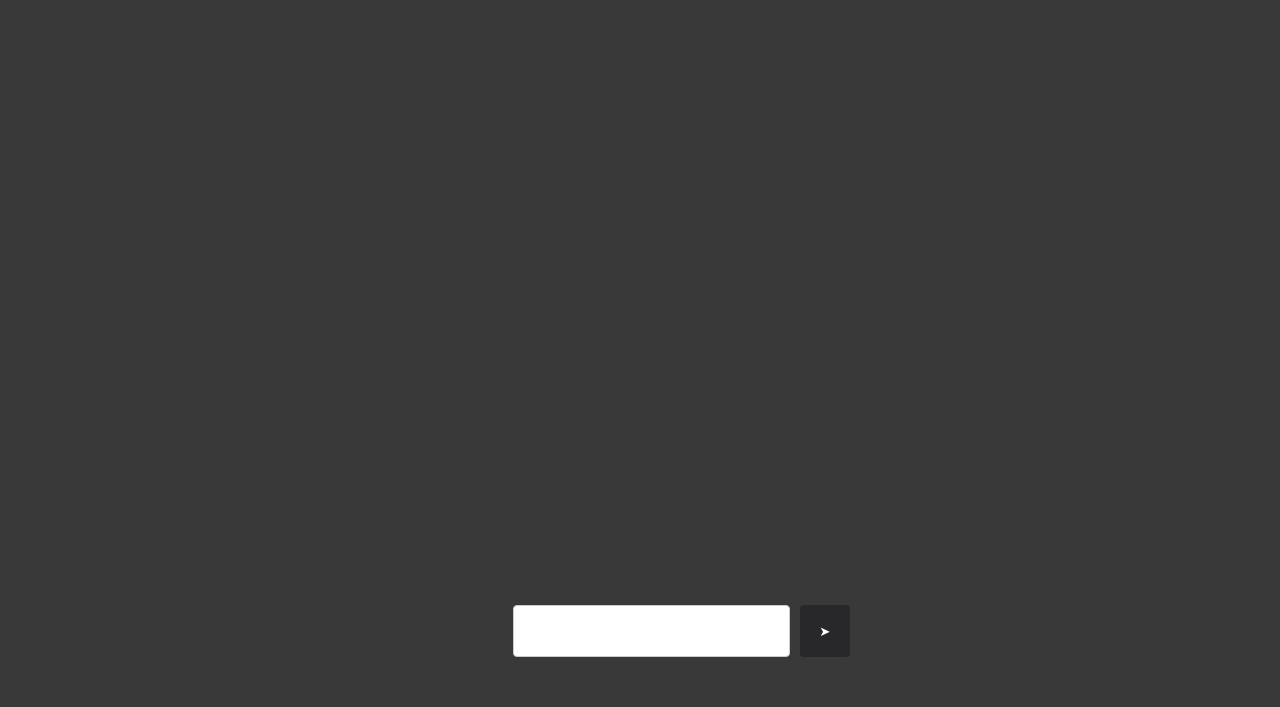
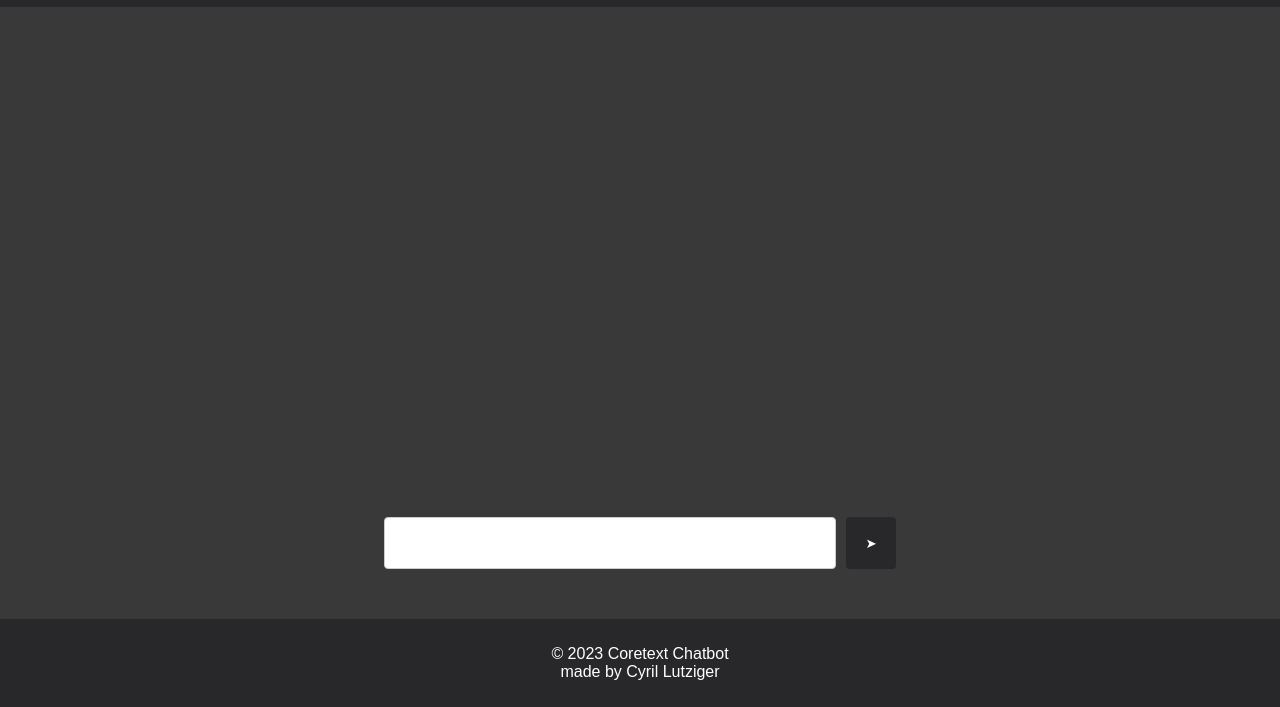
Before and after one commit to Cikle/LB-294, a plain HTML site: page index.html in a window 1280 px wide. Shown: the part 93-800 px from the top of the page. Drawn offline with Linux system fonts and the light colour scheme.

Commit message:
Update styles.css

```diff
--- a/styles.css
+++ b/styles.css
@@ -4,9 +4,24 @@ body {
     padding: 0;
     background-color: #39393a;
     display: flex;
-    flex-direction: row;
+    flex-direction: column;
     align-items: stretch;
     min-height: 100vh;
+}
+
+header {
+    background-color: #28282b;
+    color: white;
+    padding: 10px;
+    text-align: center;
+}
+
+footer {
+    background-color: #28282b;
+    color: white;
+    padding: 10px;
+    text-align: center;
+    margin-top: auto;
 }
 
 .content {
```
